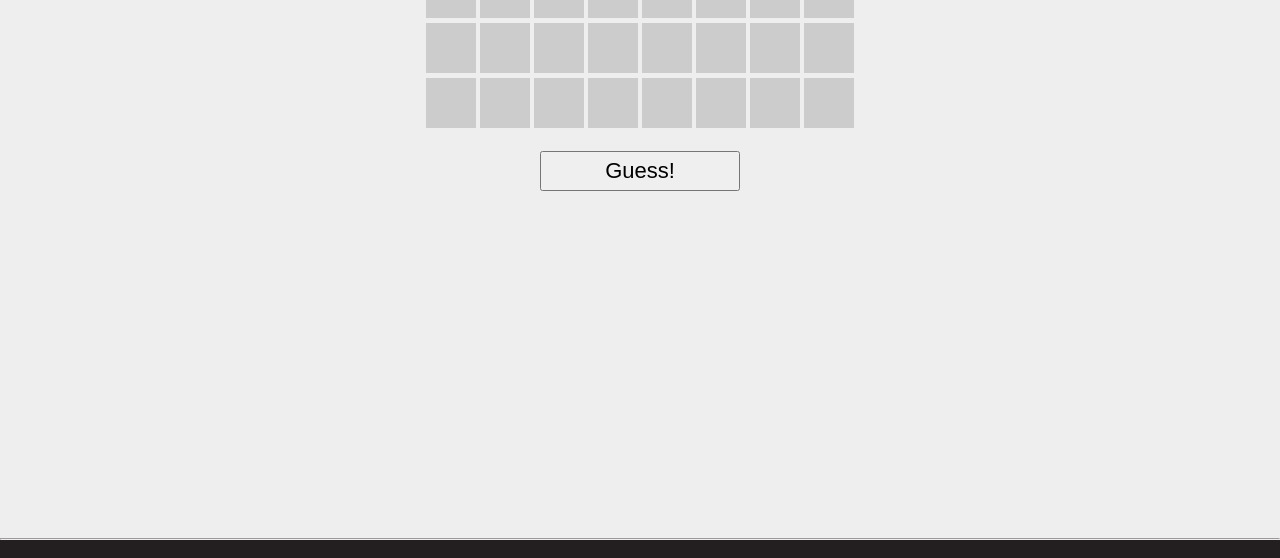
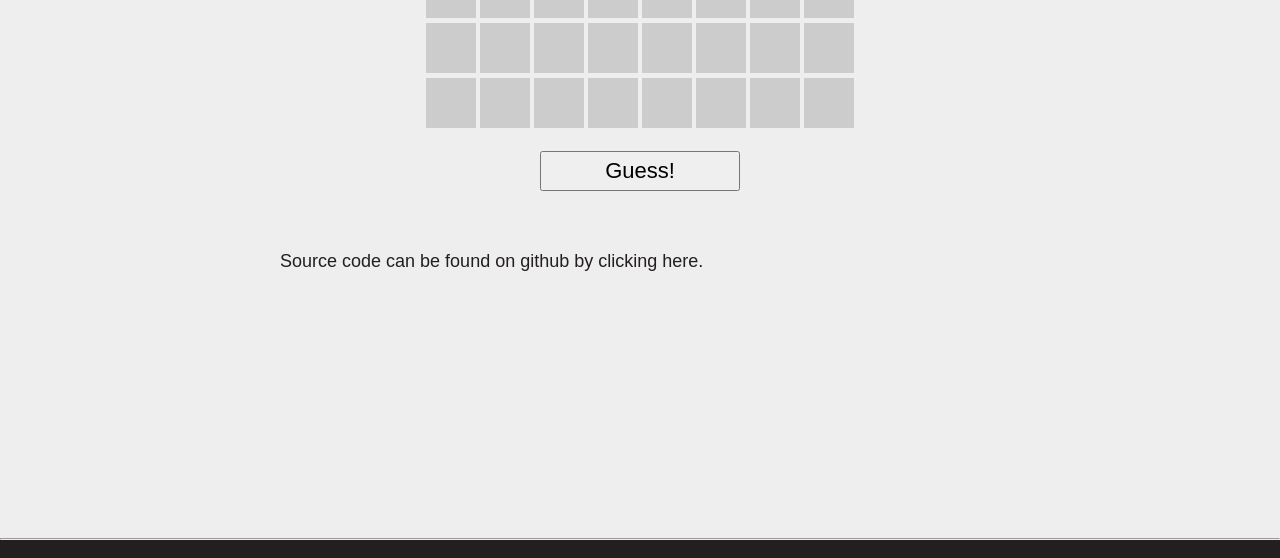
Before and after one commit to kappisan/ChessQueens, a website: page public/index.html in a window 1280 px wide. Shown: the part 882-1440 px from the top of the page. Drawn offline with Linux system fonts and the light colour scheme.

Commit message:
fix untracked filed

```diff
--- a/public/style/main.css
+++ b/public/style/main.css
@@ -52,6 +52,10 @@ p {
     font-size: 18px;
     text-align: justify;
     margin: 0 0 60px 0;
+}
+
+.text-container {
+    width: 720px;
 }
 
 .title-bar {
--- a/public/templates/home.html
+++ b/public/templates/home.html
@@ -2,7 +2,7 @@
 <center>
 <div style="margin: 120px;"><h2 style="color: #000;">Chess Queens</h2>
 
-	<div class="text-container" style="width: 720px;">
+	<div class="text-container">
 		<p>The eight queens puzzle is the problem of placing eight chess queens on an 8×8 chessboard so that no two queens threaten each other. Thus, a solution requires that no two queens share the same row, column, or diagonal. <a href="https://en.wikipedia.org/wiki/Eight_queens_puzzle">Click here to read more about it.</a> This program finds solutions for n queens on an n by n sized board.</p>
 	</div>
 
@@ -24,5 +24,9 @@
 
 	<button class="solve-button" ng-click="startTimer(); startGuessing()">Guess!</button>
 
+	<div class="text-container" style="margin-top: 40px;">
+		<p>Source code can be found on github by clicking <a href="https://github.com/kappisan/ChessQueens">here.</a></p>
+	</div>
+
 </div>
 </center>
```
